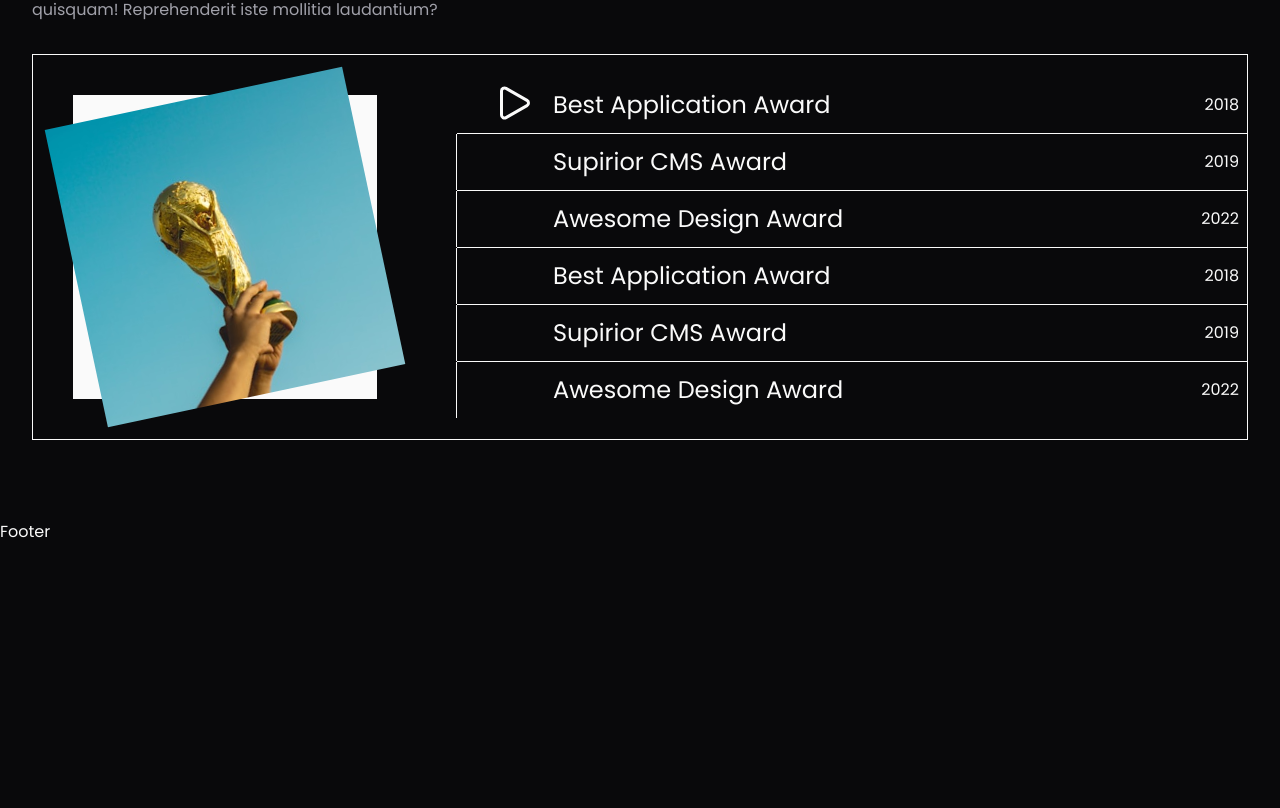
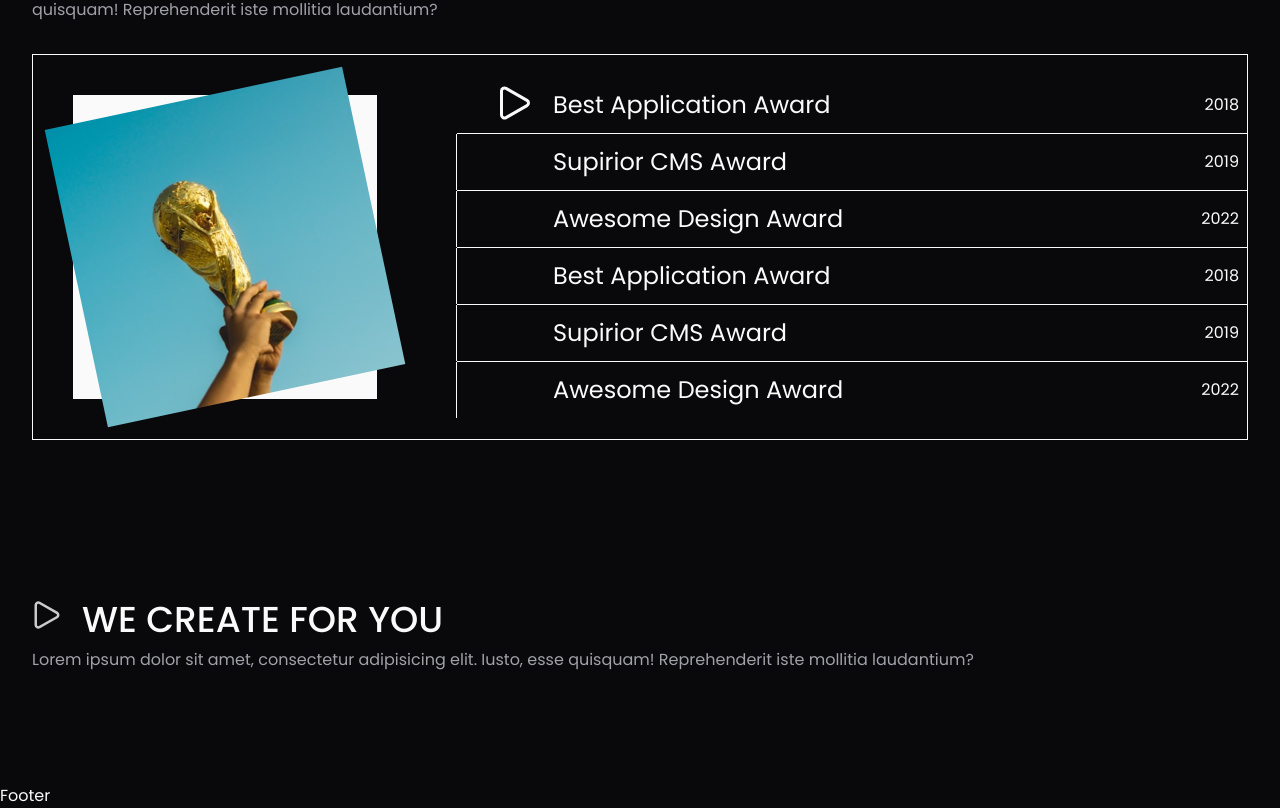
Before and after one commit to StepAsideLiL/effects, a Next.js app: page /home-pages/01 in a window 1280 px wide. Shown: the part 3275-4083 px from the top of the page. Before the commit the page ends 3819 px from the top, so only its background shows below. Built offline with nearby package versions, Linux system fonts and the light colour scheme.

Commit message:
add: We Create For You section header

```diff
--- a/app/(home-page-design)/home-pages/01/page.tsx
+++ b/app/(home-page-design)/home-pages/01/page.tsx
@@ -427,6 +427,29 @@ export default function Page() {
         <AwardSection />
       </section>
       {/* Awards Section End */}
+
+      {/* Create Section */}
+      <section className="container py-20 space-y-8">
+        <section className="w-full space-y-2">
+          <div className="flex gap-5">
+            <Triangle size={30} className="rotate-90 text-primary/80" />
+            <h1 className="lg:text-4xl text-2xl font-medium uppercase">
+              We Create For You
+            </h1>
+          </div>
+          <p className="text-muted-foreground lg:text-base text-sm">
+            Lorem ipsum dolor sit amet, consectetur adipisicing elit. Iusto,
+            esse quisquam! Reprehenderit iste mollitia laudantium?
+          </p>
+        </section>
+
+        <section>
+          <section></section>
+
+          <section></section>
+        </section>
+      </section>
+      {/* Create Section End */}
     </main>
   );
 }
```
